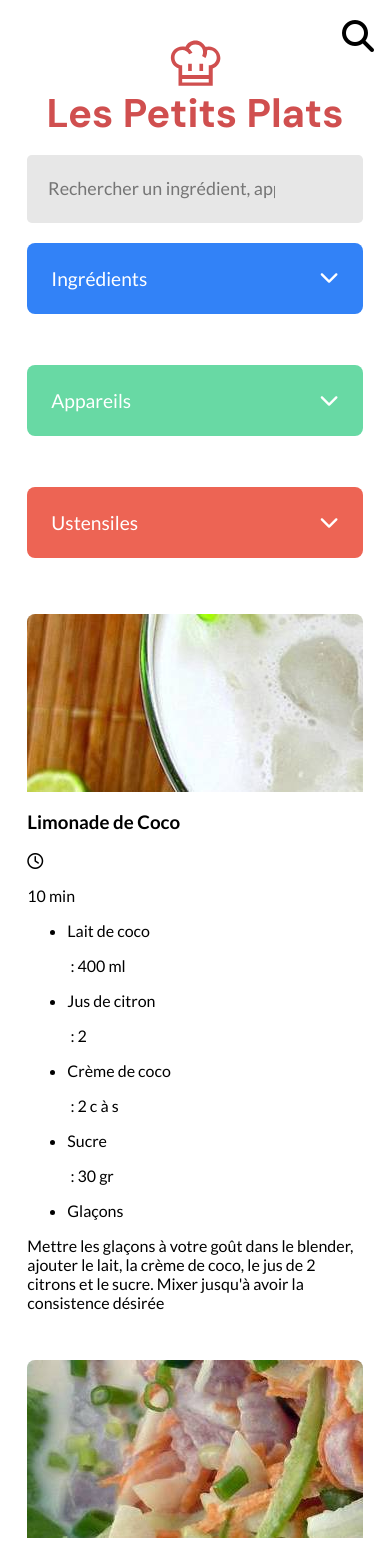
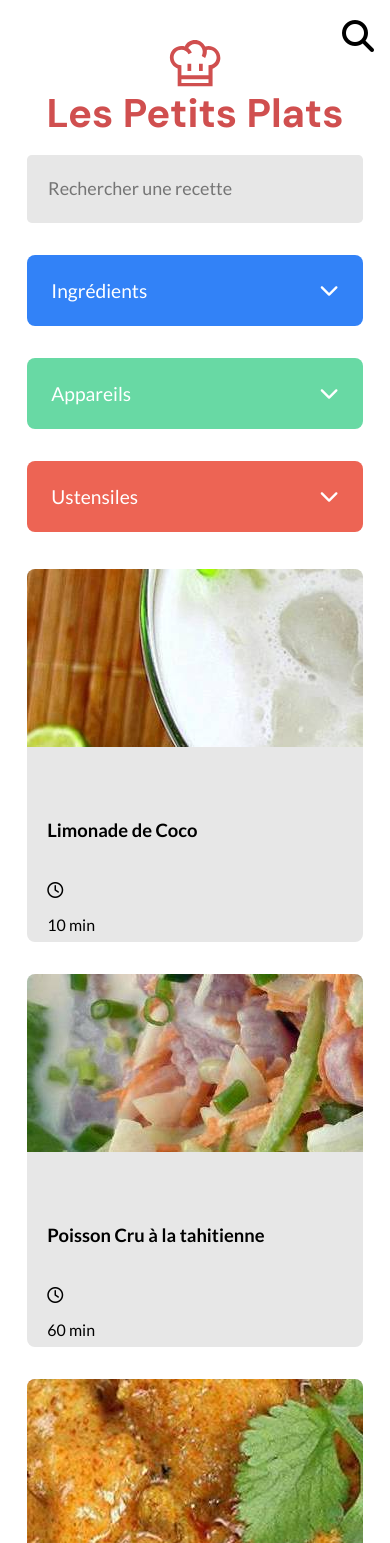
Before and after one commit to Zicaa/Les_petits_plats, a plain HTML site: page index.html in a window 390 px wide. Shown: the top 1543 px of the page. Drawn offline with Linux system fonts and the light colour scheme.

Commit message:
update_css

```diff
--- a/css/style.css
+++ b/css/style.css
@@ -27,6 +27,8 @@ body {
   flex-direction: column;
   justify-content: center;
   align-items: center;
+  width:51;
+  height:47;
 }
 
 .recipes-card-bg {
@@ -60,7 +62,7 @@ a {
 .recipes-section{
   display: grid;
   justify-content: space-between;
-  top: 16.5rem;
+  top: 16rem;
   grid-template-columns: 1fr 1fr 1fr;
   column-gap: 4%;
   row-gap: 3rem;
@@ -71,6 +73,16 @@ a {
 .recipes-header-filters {
   display: flex;
   align-items: flex-start;
+}
+
+.recipes-card-description {
+  display: flex;
+  flex-direction: column;
+  padding: 1.25rem;
+  background-color: #e7e7e7;
+  height: 195px;
+  box-sizing: border-box;
+  overflow: hidden;
 }
 
 .dropdown {
@@ -138,21 +150,14 @@ article {
   max-width: 24rem;
 }
 
-.description__title {
-  display: -webkit-box;
-  display: -ms-flexbox;
+.recipes-card-title-h3 {
   display: flex;
-  -webkit-box-pack: justify;
-  -ms-flex-pack: justify;
   justify-content: space-between;
-  -webkit-box-align: center;
-  -ms-flex-align: center;
   align-items: center;
   font-size: 1.15rem;
   padding-bottom: 1.25rem;
-  padding-top: .2rem;
+  padding-top: 2rem;
   line-height: 1.5rem;
-  -webkit-box-sizing: border-box;
   box-sizing: border-box;
   white-space: nowrap;
 }
@@ -178,6 +183,7 @@ article {
     width: 100%;
     margin-right: 0rem;
     align-items: flex-start;
+    margin: 0;
   }
   .dropdown-button {
     width: 100%;
@@ -188,4 +194,8 @@ article {
     position: relative;
     top: 0.3rem;
  }
+
+ .recipes-header-form-input{
+  margin-bottom: 2rem;
+ }
 }
--- a/index.html
+++ b/index.html
@@ -15,7 +15,7 @@
     <!-- header -->
     <header class="header">
       <a href="index.html" class="header-link" aria-label="Page d'accueil du site Les Petits Plats">
-        <img src="./assets/logo.svg" class="header-link-img" alt="logo Les Petits Plats" width="51" height="47">
+        <img src="./assets/logo.svg" class="header-link-img" alt="logo Les Petits Plats">
         <h1 class="header-title">Les Petits Plats</h1>
       </a>
     </header>
@@ -26,9 +26,9 @@
         <p class="recipes-header-p"><span class="recipes-header-p-bold"></span></p>
         <!-- recherche principale -->
         <form method="GET" action="URL" id="recherche" class="recipes-header-form">
-          <label for="search" class="recipes-header-form-label hidden">Rechercher un ingrédient, appareil, ustensile ou une recette</label>
+          <label for="search" class="recipes-header-form-label hidden">Rechercher une recette</label>
           <input type="search" name="recherche" id="search" class="recipes-header-form-input" minlength="3" maxlength="70"
-            placeholder="Rechercher un ingrédient, appareil, ustensile ou une recette"/>
+            placeholder="Rechercher une recette"/>
           <span class="search-icon"><i class="fas fa-search"></i></span>
         </form>
         <!-- filtres -->
@@ -43,7 +43,7 @@
               <input type="search" name="ingredients" id="ingredients" class="dropdown-form-input dropdown-form-input-ingredients" placeholder="Rechercher un ingrédient" />
               <button class="dropdown-form-icon dropdown-form-icon-ingredients iconUp" id="iconUp-ingredients" tabindex="0" aria-label="fermeture de la dropdown"><i class="fas fa-chevron-up"></i></button>
             </form>
-            <ul class="dropdown-menu" id="menu-ingredients"></ul>
+            <ul class="dropdown-menu" id="menuIngredients"></ul>
           </div>
           <!-- recherche par appareils -->
           <div class="dropdown dropdown--appareil">
@@ -55,7 +55,7 @@
               <input type="search" name="appareil" id="appareil" class="dropdown-form-input dropdown-form-input-appareil" placeholder="Rechercher un appareil" />
               <button class="dropdown-form-icon dropdown-form-icon-appareil iconUp" id="iconUp-appareil" tabindex="0" aria-label="fermeture de la dropdown"><i class="fas fa-chevron-up"></i></button>
             </form>
-            <ul class="dropdown-menu" id="menu-appareil"></ul>
+            <ul class="dropdown-menu" id="menuAppareil"></ul>
           </div>
           <!-- recherche par ustensiles -->
           <div class="dropdown dropdown-ustensiles">
@@ -67,11 +67,11 @@
               <input type="search" name="ustensiles" id="ustensiles" class="dropdown-form-input dropdown-form-input-ustensiles" placeholder="Rechercher un ustensile" />
               <button class="dropdown-form-icon dropdown-form-icon-ustensiles iconUp" id="iconUp-ustensiles" tabindex="0" aria-label="fermeture de la dropdown"><i class="fas fa-chevron-up"></i></button>
             </form>
-            <ul class="dropdown-menu" id="menu-ustensiles"></ul>
+            <ul class="dropdown-menu" id="menuUstensiles"></ul>
           </div>
         </div>
       </section>
-      <!-- Cards recettes de cuisine-->
+      <!-- cards recettes de cuisine-->
       <section class="recipes-section">
         <h2 class="hidden">Recettes</h2>
       </section>
```
